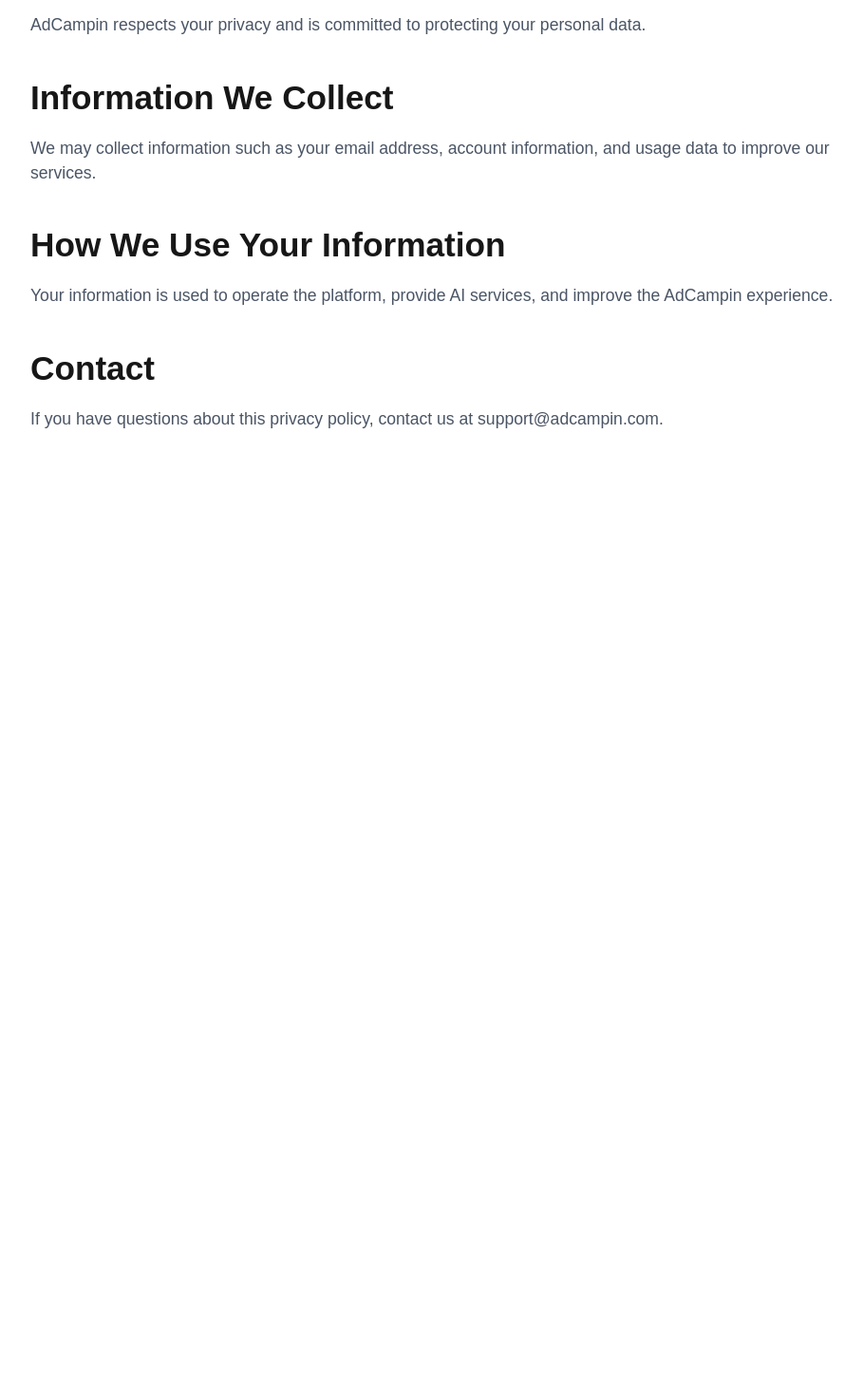
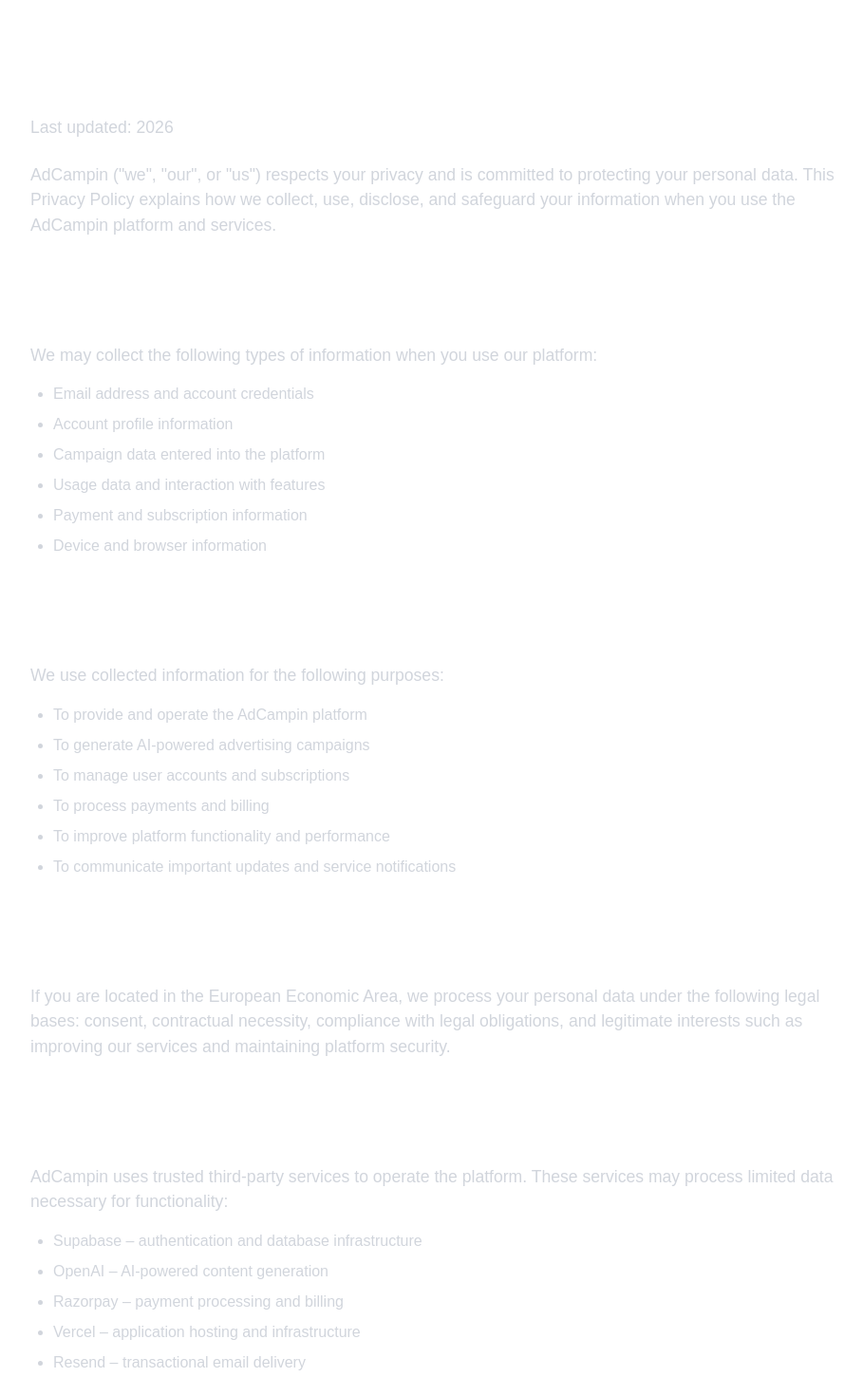
Before and after one commit to sanjaynaruka-ncs/adcampin, a Next.js app: page /privacy in a window 1280 px wide. Shown: the part 160-1630 px from the top of the page at 95% size, without its empty margins (184-1093 px from the left). Before the commit the page ends 800 px from the top, so only its background shows below. Built offline with nearby package versions, Linux system fonts and the light colour scheme; no server answers.

Commit message:
Upgrade privacy policy to SaaS compliant version with GDPR and CCPA sections

```diff
--- a/app/privacy/page.tsx
+++ b/app/privacy/page.tsx
@@ -1,41 +1,193 @@
+import Navbar from "../components/navbar";
+
 export default function PrivacyPage() {
   return (
-    <main className="max-w-4xl mx-auto px-6 py-20">
+    <>
+      <Navbar />
 
-      <h1 className="text-4xl font-bold mb-10">
+      <main className="max-w-4xl mx-auto px-6 py-20 text-gray-300">
+
+        <h1 className="text-4xl font-bold mb-10 text-white">
           Privacy Policy
         </h1>
 
-      <p className="mb-6 text-gray-600">
-        AdCampin respects your privacy and is committed to protecting your personal data.
+        <p className="mb-6">
+          Last updated: {new Date().getFullYear()}
         </p>
 
-      <h2 className="text-2xl font-semibold mt-10 mb-4">
-        Information We Collect
+        <p className="mb-8">
+          AdCampin ("we", "our", or "us") respects your privacy and is committed to
+          protecting your personal data. This Privacy Policy explains how we collect,
+          use, disclose, and safeguard your information when you use the AdCampin
+          platform and services.
+        </p>
+
+        {/* INFORMATION WE COLLECT */}
+
+        <h2 className="text-2xl font-semibold mt-12 mb-4 text-white">
+          1. Information We Collect
         </h2>
 
-      <p className="text-gray-600 mb-6">
-        We may collect information such as your email address, account information,
-        and usage data to improve our services.
+        <p className="mb-4">
+          We may collect the following types of information when you use our platform:
         </p>
 
-      <h2 className="text-2xl font-semibold mt-10 mb-4">
-        How We Use Your Information
+        <ul className="list-disc pl-6 space-y-2 mb-8">
+          <li>Email address and account credentials</li>
+          <li>Account profile information</li>
+          <li>Campaign data entered into the platform</li>
+          <li>Usage data and interaction with features</li>
+          <li>Payment and subscription information</li>
+          <li>Device and browser information</li>
+        </ul>
+
+        {/* HOW WE USE DATA */}
+
+        <h2 className="text-2xl font-semibold mt-12 mb-4 text-white">
+          2. How We Use Your Information
         </h2>
 
-      <p className="text-gray-600 mb-6">
-        Your information is used to operate the platform, provide AI services,
-        and improve the AdCampin experience.
+        <p className="mb-4">
+          We use collected information for the following purposes:
         </p>
 
-      <h2 className="text-2xl font-semibold mt-10 mb-4">
-        Contact
+        <ul className="list-disc pl-6 space-y-2 mb-8">
+          <li>To provide and operate the AdCampin platform</li>
+          <li>To generate AI-powered advertising campaigns</li>
+          <li>To manage user accounts and subscriptions</li>
+          <li>To process payments and billing</li>
+          <li>To improve platform functionality and performance</li>
+          <li>To communicate important updates and service notifications</li>
+        </ul>
+
+        {/* LEGAL BASIS */}
+
+        <h2 className="text-2xl font-semibold mt-12 mb-4 text-white">
+          3. Legal Basis for Processing (GDPR)
         </h2>
 
-      <p className="text-gray-600">
-        If you have questions about this privacy policy, contact us at support@adcampin.com.
+        <p className="mb-8">
+          If you are located in the European Economic Area, we process your personal
+          data under the following legal bases: consent, contractual necessity,
+          compliance with legal obligations, and legitimate interests such as
+          improving our services and maintaining platform security.
+        </p>
+
+        {/* THIRD PARTY SERVICES */}
+
+        <h2 className="text-2xl font-semibold mt-12 mb-4 text-white">
+          4. Third-Party Services
+        </h2>
+
+        <p className="mb-4">
+          AdCampin uses trusted third-party services to operate the platform. These
+          services may process limited data necessary for functionality:
+        </p>
+
+        <ul className="list-disc pl-6 space-y-2 mb-8">
+          <li>Supabase – authentication and database infrastructure</li>
+          <li>OpenAI – AI-powered content generation</li>
+          <li>Razorpay – payment processing and billing</li>
+          <li>Vercel – application hosting and infrastructure</li>
+          <li>Resend – transactional email delivery</li>
+        </ul>
+
+        {/* DATA SECURITY */}
+
+        <h2 className="text-2xl font-semibold mt-12 mb-4 text-white">
+          5. Data Security
+        </h2>
+
+        <p className="mb-8">
+          We implement appropriate technical and organizational measures to protect
+          your personal data from unauthorized access, disclosure, alteration, or
+          destruction. While we strive to protect your information, no method of
+          transmission over the internet is completely secure.
+        </p>
+
+        {/* DATA RETENTION */}
+
+        <h2 className="text-2xl font-semibold mt-12 mb-4 text-white">
+          6. Data Retention
+        </h2>
+
+        <p className="mb-8">
+          We retain personal data only as long as necessary to provide our services,
+          comply with legal obligations, resolve disputes, and enforce agreements.
+          Users may request deletion of their data at any time.
+        </p>
+
+        {/* USER RIGHTS */}
+
+        <h2 className="text-2xl font-semibold mt-12 mb-4 text-white">
+          7. Your Privacy Rights (GDPR & CCPA)
+        </h2>
+
+        <p className="mb-4">
+          Depending on your location, you may have the following rights:
+        </p>
+
+        <ul className="list-disc pl-6 space-y-2 mb-8">
+          <li>Access the personal data we hold about you</li>
+          <li>Request correction of inaccurate information</li>
+          <li>Request deletion of your personal data</li>
+          <li>Request restriction of processing</li>
+          <li>Request data portability</li>
+          <li>Object to certain types of processing</li>
+        </ul>
+
+        {/* COOKIES */}
+
+        <h2 className="text-2xl font-semibold mt-12 mb-4 text-white">
+          8. Cookies and Tracking Technologies
+        </h2>
+
+        <p className="mb-8">
+          AdCampin may use cookies and similar technologies to enhance user
+          experience, maintain session authentication, analyze usage patterns,
+          and improve platform performance.
+        </p>
+
+        {/* CHILDREN */}
+
+        <h2 className="text-2xl font-semibold mt-12 mb-4 text-white">
+          9. Children's Privacy
+        </h2>
+
+        <p className="mb-8">
+          AdCampin is not intended for individuals under the age of 13. We do not
+          knowingly collect personal information from children. If we become aware
+          that a child has provided personal information, we will take steps to
+          remove such data.
+        </p>
+
+        {/* POLICY CHANGES */}
+
+        <h2 className="text-2xl font-semibold mt-12 mb-4 text-white">
+          10. Changes to This Privacy Policy
+        </h2>
+
+        <p className="mb-8">
+          We may update this Privacy Policy periodically. When changes are made,
+          we will update the "Last updated" date at the top of this page.
+        </p>
+
+        {/* CONTACT */}
+
+        <h2 className="text-2xl font-semibold mt-12 mb-4 text-white">
+          11. Contact Us
+        </h2>
+
+        <p>
+          If you have any questions about this Privacy Policy or wish to exercise
+          your privacy rights, please contact us at:
+        </p>
+
+        <p className="mt-4 font-semibold text-white">
+          privacy@adcampin.com
         </p>
 
       </main>
+    </>
   );
 }
```
Lines whose indentation alone changed are shown as unchanged.
